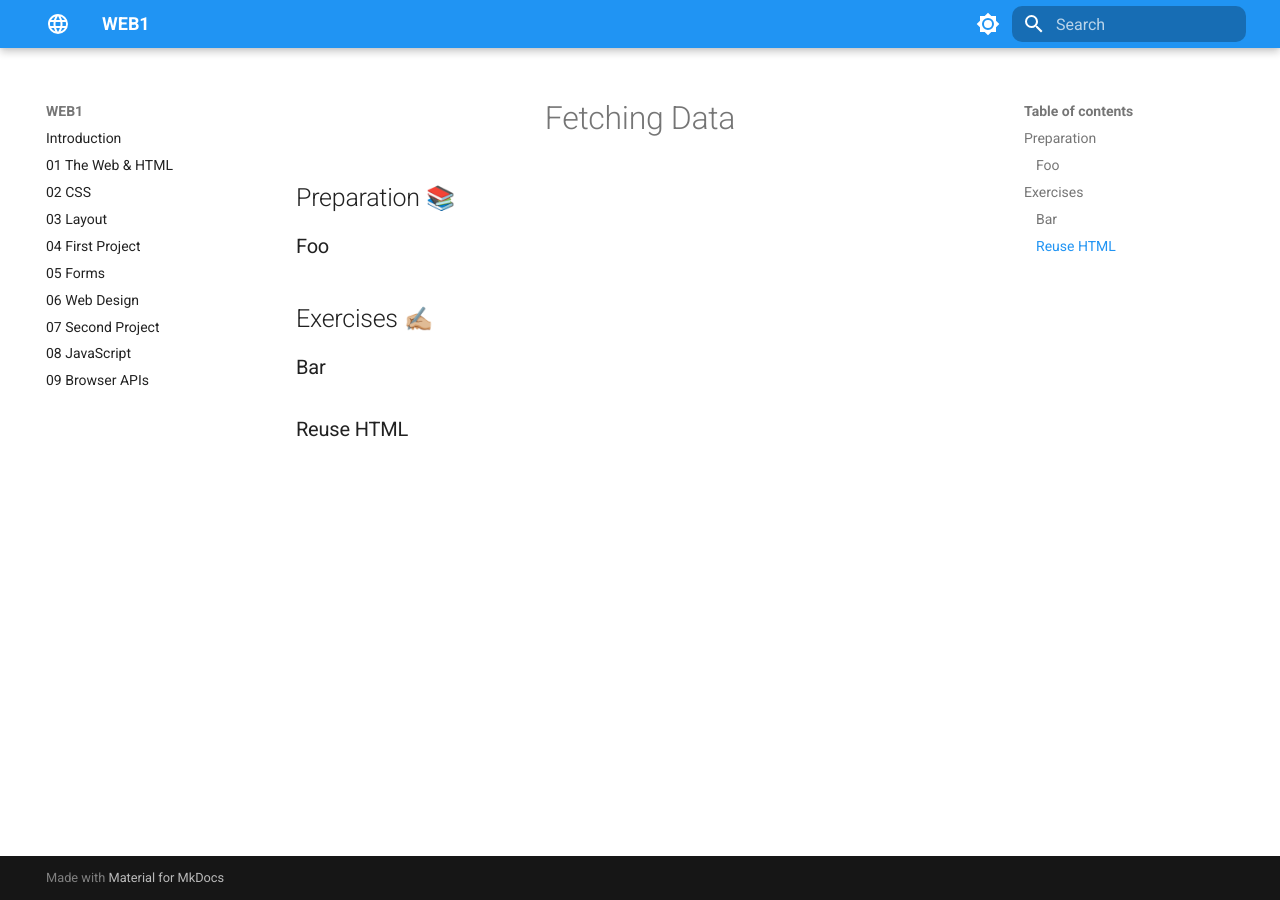
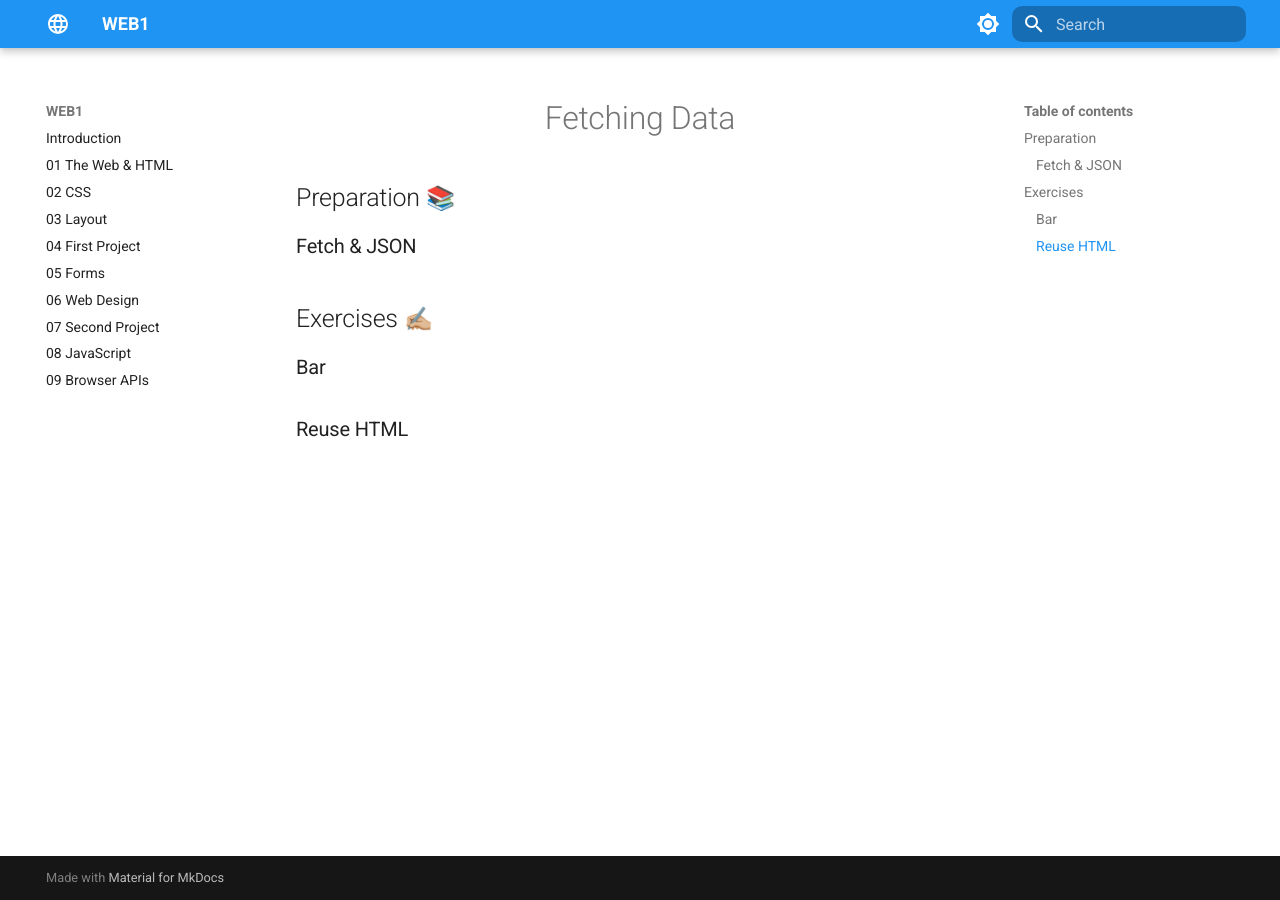
Before and after one commit to KasperKnop/WEB1, an MkDocs documentation site: the page built from docs/11-fetching-data.md, in a window 1280 px wide. Built offline with MkDocs 1.6.1 and Material for MkDocs 9.7.7, drawn with Linux system fonts in a browser that asks for light colours; emoji names are drawn with the system emoji font; comment, search, counter and statistics services are not loaded.

Commit message:
minor corrections

```diff
--- a/docs/11-fetching-data.md
+++ b/docs/11-fetching-data.md
@@ -6,7 +6,9 @@ comments: true
 
 ## Preparation :books:
 
-### Foo
+### Fetch & JSON
+
+
 
 ## Exercises :writing_hand_tone2:
 
```
Also changed, not shown: docs/06-web-design.md (+1 -1 lines).
